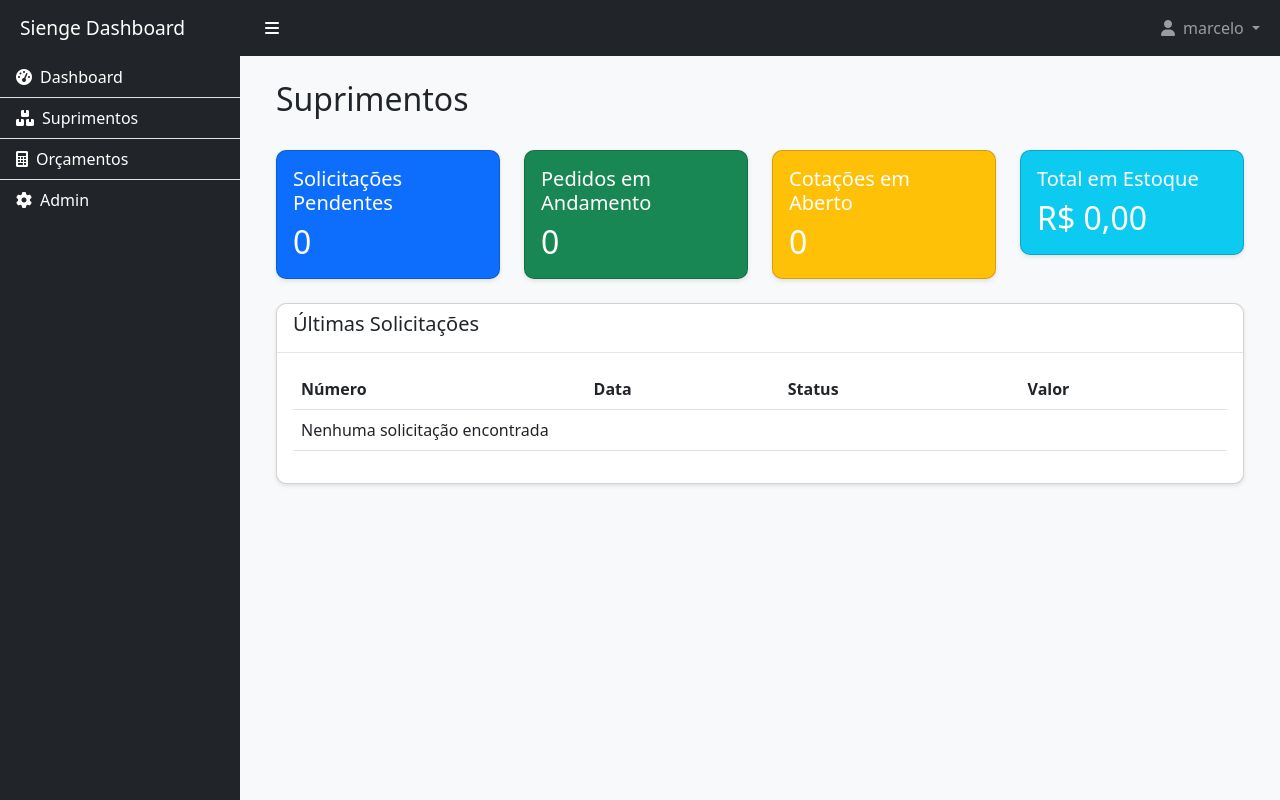
After one commit to Marcelohxt/sienge-dashboad, a Django app: page /suprimentos/ in a window 1280 px wide. The commit adds this page. Run offline with Django 5.2, Linux system fonts and the light colour scheme; a user stored in the database is signed in; some libraries are stand-ins or nearby versions.

Commit message:
production

```diff
--- a/static/css/style.css
+++ b/static/css/style.css
@@ -3,7 +3,11 @@ body {
     background-color: #f8f9fa;
 }
 
-/* Estilos do sidebar */
+#wrapper {
+    overflow-x: hidden;
+}
+
+/* Sidebar */
 #sidebar-wrapper {
     min-height: 100vh;
     margin-left: -15rem;
@@ -19,11 +23,19 @@ body {
     width: 15rem;
 }
 
-/* Estilos dos cards */
+#page-content-wrapper {
+    min-width: 100vw;
+}
+
+#wrapper.toggled #sidebar-wrapper {
+    margin-left: 0;
+}
+
+/* Cards */
 .dashboard-card {
     transition: transform 0.2s;
-    border: none;
     border-radius: 10px;
+    box-shadow: 0 2px 4px rgba(0,0,0,0.1);
 }
 
 .dashboard-card:hover {
@@ -40,3 +52,19 @@ body {
     background-color: transparent;
     border-bottom: 1px solid rgba(0,0,0,0.1);
 }
+
+/* Responsividade */
+@media (min-width: 768px) {
+    #sidebar-wrapper {
+        margin-left: 0;
+    }
+
+    #page-content-wrapper {
+        min-width: 0;
+        width: 100%;
+    }
+
+    #wrapper.toggled #sidebar-wrapper {
+        margin-left: -15rem;
+    }
+}
--- /dev/null
+++ b/templates/base.html
@@ -0,0 +1,96 @@
+<!DOCTYPE html>
+<html lang="pt-br">
+<head>
+    <meta charset="UTF-8">
+    <meta name="viewport" content="width=device-width, initial-scale=1.0">
+    <title>{% block title %}Sienge Dashboard{% endblock %}</title>
+
+    <!-- Bootstrap CSS -->
+    <link href="https://cdn.jsdelivr.net/npm/bootstrap@5.3.0/dist/css/bootstrap.min.css" rel="stylesheet">
+    <!-- Font Awesome -->
+    <link href="https://cdnjs.cloudflare.com/ajax/libs/font-awesome/6.0.0/css/all.min.css" rel="stylesheet">
+    <!-- Custom CSS -->
+    {% load static %}
+    <link href="{% static 'css/style.css' %}" rel="stylesheet">
+
+    {% block extra_css %}{% endblock %}
+</head>
+<body>
+    <!-- Sidebar -->
+    <div class="d-flex" id="wrapper">
+        <div class="bg-dark border-right" id="sidebar-wrapper">
+            <div class="sidebar-heading text-white">Sienge Dashboard</div>
+            <div class="list-group list-group-flush">
+                <a href="{% url 'dashboard:index' %}" class="list-group-item list-group-item-action bg-dark text-white">
+                    <i class="fas fa-tachometer-alt me-2"></i>Dashboard
+                </a>
+                <a href="{% url 'dashboard:suprimentos' %}" class="list-group-item list-group-item-action bg-dark text-white">
+                    <i class="fas fa-boxes me-2"></i>Suprimentos
+                </a>
+                <a href="{% url 'dashboard:orcamentos' %}" class="list-group-item list-group-item-action bg-dark text-white">
+                    <i class="fas fa-calculator me-2"></i>Orçamentos
+                </a>
+                <a href="{% url 'admin:index' %}" class="list-group-item list-group-item-action bg-dark text-white">
+                    <i class="fas fa-cog me-2"></i>Admin
+                </a>
+            </div>
+        </div>
+
+        <!-- Page Content -->
+        <div id="page-content-wrapper">
+            <nav class="navbar navbar-expand-lg navbar-dark bg-dark">
+                <div class="container-fluid">
+                    <button class="btn btn-dark" id="menu-toggle">
+                        <i class="fas fa-bars"></i>
+                    </button>
+                    <div class="collapse navbar-collapse" id="navbarSupportedContent">
+                        <ul class="navbar-nav ms-auto mt-2 mt-lg-0">
+                            {% if user.is_authenticated %}
+                            <li class="nav-item dropdown">
+                                <a class="nav-link dropdown-toggle" id="navbarDropdown" role="button" data-bs-toggle="dropdown">
+                                    <i class="fas fa-user me-2"></i>{{ user.username }}
+                                </a>
+                                <div class="dropdown-menu dropdown-menu-end">
+                                    <a class="dropdown-item" href="{% url 'admin:logout' %}">Sair</a>
+                                </div>
+                            </li>
+                            {% endif %}
+                        </ul>
+                    </div>
+                </div>
+            </nav>
+
+            <div class="container-fluid p-4">
+                {% if messages %}
+                    {% for message in messages %}
+                        <div class="alert alert-{{ message.tags }} alert-dismissible fade show">
+                            {{ message }}
+                            <button type="button" class="btn-close" data-bs-dismiss="alert"></button>
+                        </div>
+                    {% endfor %}
+                {% endif %}
+
+                {% block content %}{% endblock %}
+            </div>
+        </div>
+    </div>
+
+    <!-- Bootstrap JS -->
+    <script src="https://cdn.jsdelivr.net/npm/bootstrap@5.3.0/dist/js/bootstrap.bundle.min.js"></script>
+    <!-- jQuery -->
+    <script src="https://code.jquery.com/jquery-3.6.0.min.js"></script>
+    <!-- Plotly.js -->
+    <script src="https://cdn.plot.ly/plotly-latest.min.js"></script>
+    <!-- Custom JS -->
+    <script src="{% static 'js/main.js' %}"></script>
+
+    <script>
+        $("#menu-toggle").click(function(e) {
+            e.preventDefault();
+            $("#wrapper").toggleClass("toggled");
+        });
+    </script>
+
+    {% block extra_js %}{% endblock %}
+</body>
+</html>
--- /dev/null
+++ b/templates/dashboard/suprimentos.html
@@ -0,0 +1,78 @@
+{% extends 'base.html' %}
+{% load static %}
+
+{% block title %}Suprimentos - Sienge{% endblock %}
+
+{% block content %}
+<div class="container-fluid">
+    <div class="row mb-4">
+        <div class="col">
+            <h2>Suprimentos</h2>
+        </div>
+    </div>
+
+    <!-- Cards de Resumo -->
+    <div class="row mb-4">
+        <div class="col-md-3">
+            <div class="card dashboard-card bg-primary text-white">
+                <div class="card-body">
+                    <h5 class="card-title">Solicitações Pendentes</h5>
+                    <h2 class="card-text">0</h2>
+                </div>
+            </div>
+        </div>
+        <div class="col-md-3">
+            <div class="card dashboard-card bg-success text-white">
+                <div class="card-body">
+                    <h5 class="card-title">Pedidos em Andamento</h5>
+                    <h2 class="card-text">0</h2>
+                </div>
+            </div>
+        </div>
+        <div class="col-md-3">
+            <div class="card dashboard-card bg-warning text-white">
+                <div class="card-body">
+                    <h5 class="card-title">Cotações em Aberto</h5>
+                    <h2 class="card-text">0</h2>
+                </div>
+            </div>
+        </div>
+        <div class="col-md-3">
+            <div class="card dashboard-card bg-info text-white">
+                <div class="card-body">
+                    <h5 class="card-title">Total em Estoque</h5>
+                    <h2 class="card-text">R$ 0,00</h2>
+                </div>
+            </div>
+        </div>
+    </div>
+
+    <!-- Tabela de Solicitações -->
+    <div class="row">
+        <div class="col-12">
+            <div class="card">
+                <div class="card-header">
+                    <h5>Últimas Solicitações</h5>
+                </div>
+                <div class="card-body">
+                    <table class="table">
+                        <thead>
+                            <tr>
+                                <th>Número</th>
+                                <th>Data</th>
+                                <th>Status</th>
+                                <th>Valor</th>
+                            </tr>
+                        </thead>
+                        <tbody>
+                            <tr>
+                                <td colspan="4">Nenhuma solicitação encontrada</td>
+                            </tr>
+                        </tbody>
+                    </table>
+                </div>
+            </div>
+        </div>
+    </div>
+</div>
+{% endblock %}
```
Also changed, not shown: core/settings.py (+2 -6 lines), templates/dashboard/orcamentos.html (added, +90 -0 lines), db.sqlite3 (added), 1 other file.
